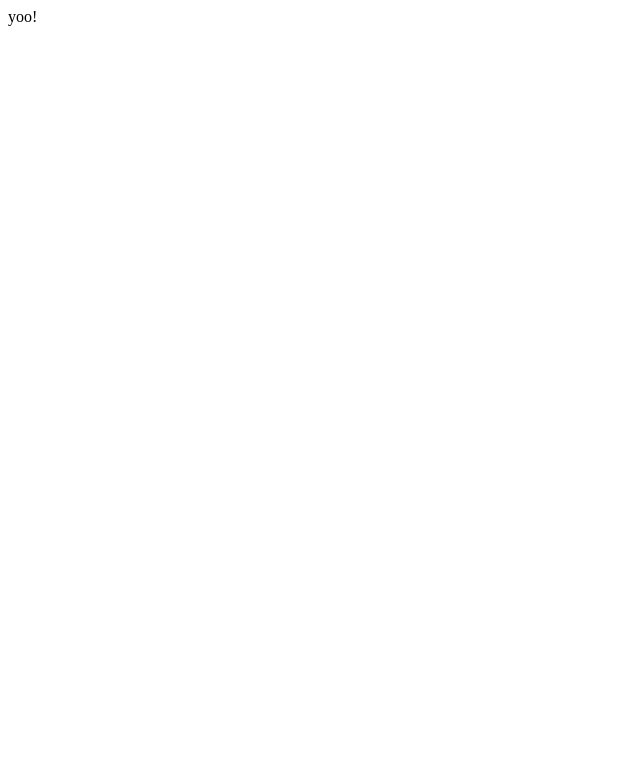
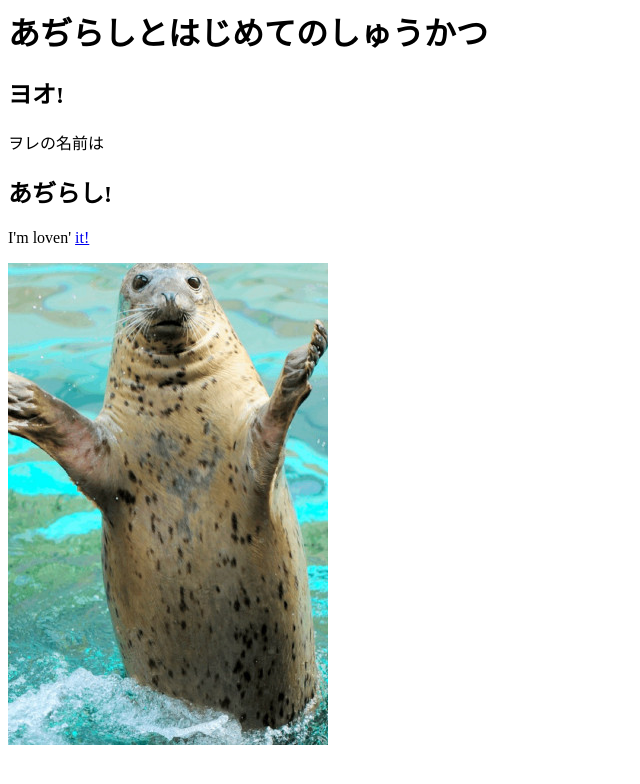
Before and after one commit to Tsukasho0406/Portfolio, a plain HTML site: page index.html in a window 1280 px wide. Shown: the whole page, without its empty margins (0-640 px from the left). Drawn offline with Linux system fonts and the light colour scheme.

Commit message:
Update index.html
Shuukatsu ga hajimatta!

```diff
--- a/index.html
+++ b/index.html
@@ -5,6 +5,9 @@
   <title>Profile of "HIM"</title>
 </head>
 <body>
-  <p>yoo!</p>
+  <h1>あぢらしとはじめてのしゅうかつ</h1>
+  <h2>ヨオ!</h2> <p> ヲレの名前は</p> <h2>あぢらし!</h2>
+  <p>I'm loven' <a href="https://www.burgerking.co.jp/#/campaignDetail/1805">it!</a></p>
+  <img src="adirashi_in_Kyoto.jpg">
 </body>
 </html>
```
